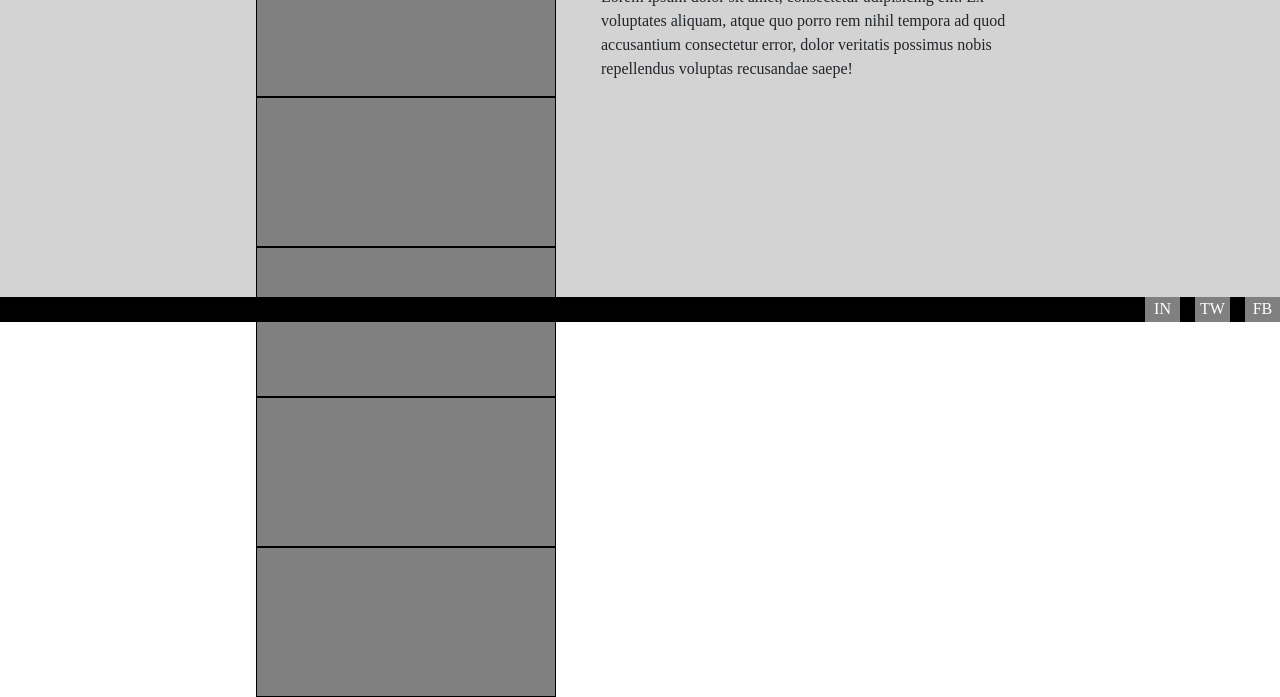
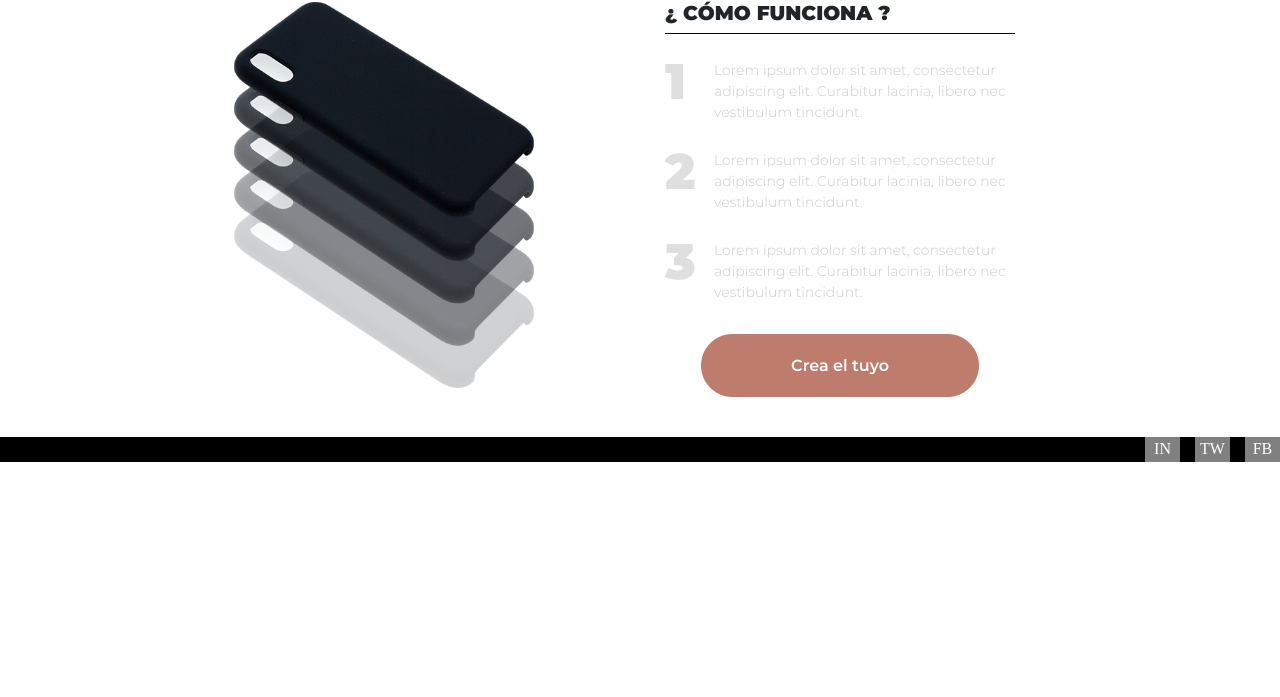
Before and after one commit to carlosck/cases, a plain HTML site: page index.html in a window 1280 px wide. Shown: the part 903-1600 px from the top of the page. After the commit the page ends 1365 px from the top, so only its background shows below. Drawn offline with Linux system fonts and the light colour scheme.

Commit message:
Index done

```diff
--- a/css/slide.css
+++ b/css/slide.css
@@ -108,7 +108,7 @@
 	display: block;
 	text-transform: uppercase;
 	font-weight: 500;
-	background-image: url("../assets/images/crear/btn_transparent_base.png");
+	background-image: url("../assets/images/slider/btn_transparent_base.png");
 	border-radius: 0;
 }
 .header_slide_button p{
@@ -118,30 +118,30 @@
 }
 .header_slide_bg{
 	background-size: cover;
-	background-position: center;
+	background-position: left;
 }
 .header_slide_case{
 	background-size: cover;
 }
 .slider_no_1 .header_slide_bg{
-	background-image: url("../assets/images/crear/bg_1.png");
+	background-image: url("../assets/images/slider/bg_1.png");
 }
 .slider_no_1 .header_slide_case{
-	background-image: url("../assets/images/crear/case_1.png");
+	background-image: url("../assets/images/slider/case_1.png");
 }
 
 .slider_no_2 .header_slide_bg{
-	background-image: url("../assets/images/crear/bg_2.png");
+	background-image: url("../assets/images/slider/bg_2.png");
 }
 .slider_no_2 .header_slide_case{
-	background-image: url("../assets/images/crear/case_2.png");
+	background-image: url("../assets/images/slider/case_2.png");
 }
 
 .slider_no_3 .header_slide_bg{
-	background-image: url("../assets/images/crear/bg_3.png");
+	background-image: url("../assets/images/slider/bg_3.png");
 }
 .slider_no_3 .header_slide_case{
-	background-image: url("../assets/images/crear/case_3.png");
+	background-image: url("../assets/images/slider/case_3.png");
 }
 @media screen and (min-width : 480px){
 	.header_slide_text_container{
@@ -173,4 +173,8 @@
 		/*border: 5px solid black;*/
 		z-index: 2;
 	}
+	.header_slide_bg
+	{
+		background-position: left;
+	}
 }
--- a/css/style.css
+++ b/css/style.css
@@ -67,11 +67,10 @@ body{
 
 .main_info{
 	width: 100%;
-	height: 400px;
 	position: relative;
 	display: block;
-	background-color: lightgray;
-	padding: 50px 0;
+	background-color: #ffffff;
+	padding: 15px 0;
 }
 .main_info_stage{
 	width: 320px;
@@ -80,24 +79,45 @@ body{
 }
 .main_info_img_container{
 	width: 100%;
-	height: 150px;
+	height: 180px;
 	position: relative;
 	float: left;
+	margin: 0 auto;
+	padding: 25px;
 }
 .main_info_img{
-	width: 300px;
-	height: 150px;
-	background-color: gray;
-	border: 1px solid black;
-	position: relative;
-	margin: 0 auto;
-	padding: 25px;
-	float: left;
+	width: 130px;
+	height: 166px;
+	position: absolute;
+	top: 0;
+	left: 70px;
+	background-size: cover;
+	background-position: center;
+}
+.main_info_img_1{
+	background-image: url("../assets/images/info/info_case_1.png");
+}
+.main_info_img_2{
+	background-image: url("../assets/images/info/info_case_2.png");
+}
+.main_info_img_3{
+	background-image: url("../assets/images/info/info_case_3.png");
+}
+.main_info_img_4{
+	background-image: url("../assets/images/info/info_case_4.png");
+}
+.main_info_img_5{
+	background-image: url("../assets/images/info/info_case_5.png");
+}
+.main_info_content{
+	margin-top: 20px;
+	margin-bottom: 30px;
 }
 .main_info_text_container{
 	width: 100%;
 	position: relative;
 	float: left;
+	padding: 0 25px;
 }
 
 .global_footer{
@@ -146,7 +166,7 @@ body{
 }
 .logo_page_name{
 	position: relative;
-	display: inline-block;
+	display: none;
 	color: #333333;
 	vertical-align: top;
 	font-weight: 800;
@@ -236,11 +256,46 @@ body{
 	height: 14px;
 	background-image: url('../assets/images/menu/user_14x14.png');
 }
+
+.main_info_title{
+	font-family: "mblack";
+	font-size: 20px;
+	border-bottom: 1px solid black;
+	padding-bottom: 7px;
+	text-transform: uppercase;
+}
+.main_info_number{
+	color: #dfdfe0;
+	font-family: "mblack";
+	font-size: 50px;
+	display: inline-block;
+	vertical-align: top;
+	width: 45px;
+}
+.main_info_description{
+	display: inline-block;
+	width: 200px;
+	font-family: "mlight";
+	font-size: 14px;
+	color: #cccccc;
+	margin-top: 7px;
+}
+.main_info_btn{
+	width: 278px;
+	height: 63px;
+	position: relative;
+	display: block;
+	margin: 20px auto 40px;
+	background-image: url("../assets/images/info/info_btn.png");
+}
+.main_info_btn p{
+	color: #ffffff;
+}
 @media screen and (min-width : 768px){
 	.main_info_stage{
 		width: 768px;
 		position: relative;
-		margin: 0 auto;
+		margin: 90px auto;
 	}
 	.main_info_img_container{
 		width: 320px;
@@ -248,11 +303,14 @@ body{
 		float: left;
 	}
 	.main_info_text_container{
-		width: 448px;
+		width: 400px;
 		position: relative;
 		display: block;
 		float: left;
 		padding-left: 25px;
+	}
+	.main_info_description{
+		width: 300px;
 	}
 	.global_footer{
 		height: 25px;
@@ -265,4 +323,31 @@ body{
 		float: right;
 		margin-left: 15px;
 	}
+	.logo_page_name{
+		display: inline-block;
+	}
+	.main_info_content ul li{
+		margin-top: 20px;
+		margin-bottom: 20px;
+	}
+	.main_info_img{
+		width: 300px;
+		height: 386px;
+		left: 0;
+	}
 }
+@media screen and (min-width : 1024px){
+	.main_info_img_container{
+		width: 50%;
+	}
+	.main_info_img_container .main_info_img{
+		left: 50%;
+		-webkit-transform: translateX(-50%);
+		-ms-transform: translateX(-50%);
+		-o-transform: translateX(-50%);
+		transform: translateX(-50%);
+	}
+	.main_info_stage{
+		width: 1024px;
+	}
+}
--- a/index.html
+++ b/index.html
@@ -8,6 +8,7 @@
 	<link rel="stylesheet" href="css/common.css">
 	<link rel="stylesheet" href="css/slide.css">
 	<link rel="stylesheet" href="css/crear.css">
+	<meta name="viewport" content="width=device-width, initial-scale=1.0">
 </head>
 <body>
 	<div id="full_container">
@@ -91,11 +92,28 @@
 						</div>
 
 						<div class="main_info_text_container">
-							<h2 class="main_info_title">Cases</h2>
-							<p class="main_info_content">
-								Lorem ipsum dolor sit amet, consectetur adipisicing elit. Ex voluptates aliquam, atque quo porro rem nihil tempora ad quod accusantium consectetur error, dolor veritatis possimus nobis repellendus voluptas recusandae saepe!
-							</p>
-
+							<h2 class="main_info_title">¿ Cómo funciona ?</h2>
+							<div class="main_info_content">
+								<ul>
+									<li>
+										<h2 class="main_info_number">1</h2>
+										<p class="main_info_description">Lorem ipsum dolor sit amet, consectetur adipiscing elit. Curabitur lacinia, libero nec vestibulum tincidunt.</p>
+									</li>
+									<li>
+										<h2 class="main_info_number">2</h2>
+										<p class="main_info_description">Lorem ipsum dolor sit amet, consectetur adipiscing elit. Curabitur lacinia, libero nec vestibulum tincidunt.</p>
+									</li>
+									<li>
+										<h2 class="main_info_number">3</h2>
+										<p class="main_info_description">Lorem ipsum dolor sit amet, consectetur adipiscing elit. Curabitur lacinia, libero nec vestibulum tincidunt.</p>
+									</li>
+								</ul>
+							</div>
+							<a href="#" class="main_info_btn c-button">
+								<p>
+									Crea el tuyo
+								</p>
+							</a>
 						</div>
 					</div>
 				</div>
```
Also changed, not shown: assets/images/info/info_btn.png (added), assets/images/info/info_case_1.png (added), assets/images/info/info_case_2.png (added), assets/images/info/info_case_3.png (added), assets/images/info/info_case_4.png (added), assets/images/info/info_case_5.png (added), assets/images/slider/bg_1.png (renamed from assets/images/crear/bg_1.png), assets/images/slider/bg_2.png (renamed from assets/images/crear/bg_2.png), assets/images/slider/bg_3.png (renamed from assets/images/crear/bg_3.png), assets/images/slider/btn_transparent_base.png (renamed from assets/images/crear/btn_transparent_base.png), assets/images/slider/case_1.png (renamed from assets/images/crear/case_1.png), assets/images/slider/case_2.png (renamed from assets/images/crear/case_2.png), assets/images/slider/case_3.png (renamed from assets/images/crear/case_3.png).
